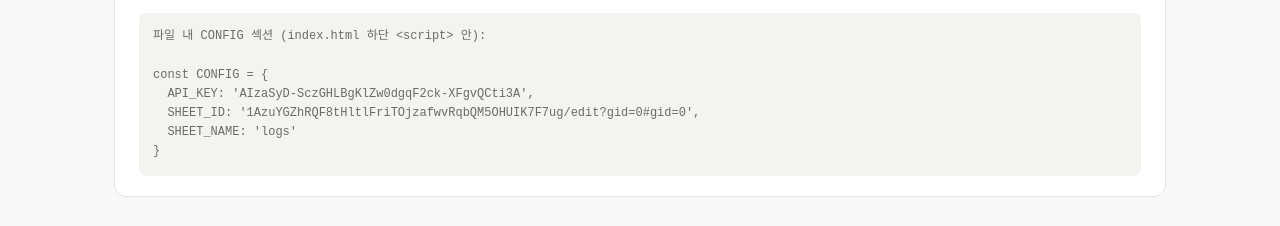
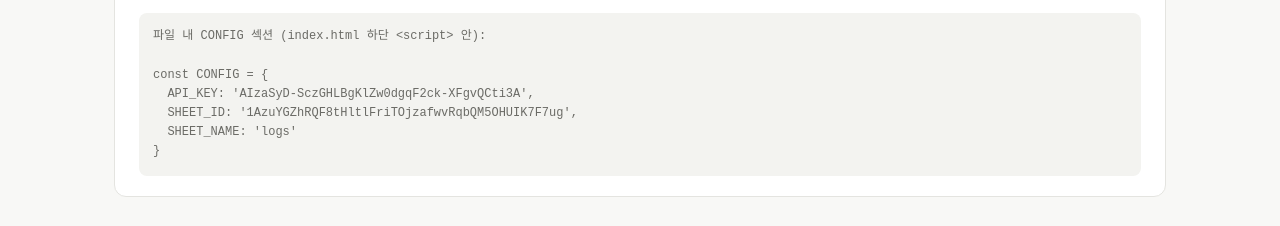
Before and after one commit to goldencat08/ms_meta-ads_archive_test, a plain HTML site: page index.html in a window 1280 px wide. Shown: the part 1565-1791 px from the top of the page. Drawn offline with Linux system fonts and the light colour scheme.

Commit message:
Update index.html

```diff
--- a/index.html
+++ b/index.html
@@ -346,7 +346,7 @@
         파일 내 CONFIG 섹션 (index.html 하단 &lt;script&gt; 안):<br><br>
         const CONFIG = {<br>
         &nbsp;&nbsp;API_KEY: 'AIzaSyD-SczGHLBgKlZw0dgqF2ck-XFgvQCti3A',<br>
-        &nbsp;&nbsp;SHEET_ID: '1AzuYGZhRQF8tHltlFriTOjzafwvRqbQM5OHUIK7F7ug/edit?gid=0#gid=0',<br>
+        &nbsp;&nbsp;SHEET_ID: '1AzuYGZhRQF8tHltlFriTOjzafwvRqbQM5OHUIK7F7ug',<br>
         &nbsp;&nbsp;SHEET_NAME: 'logs'<br>
         }
       </div>
```
